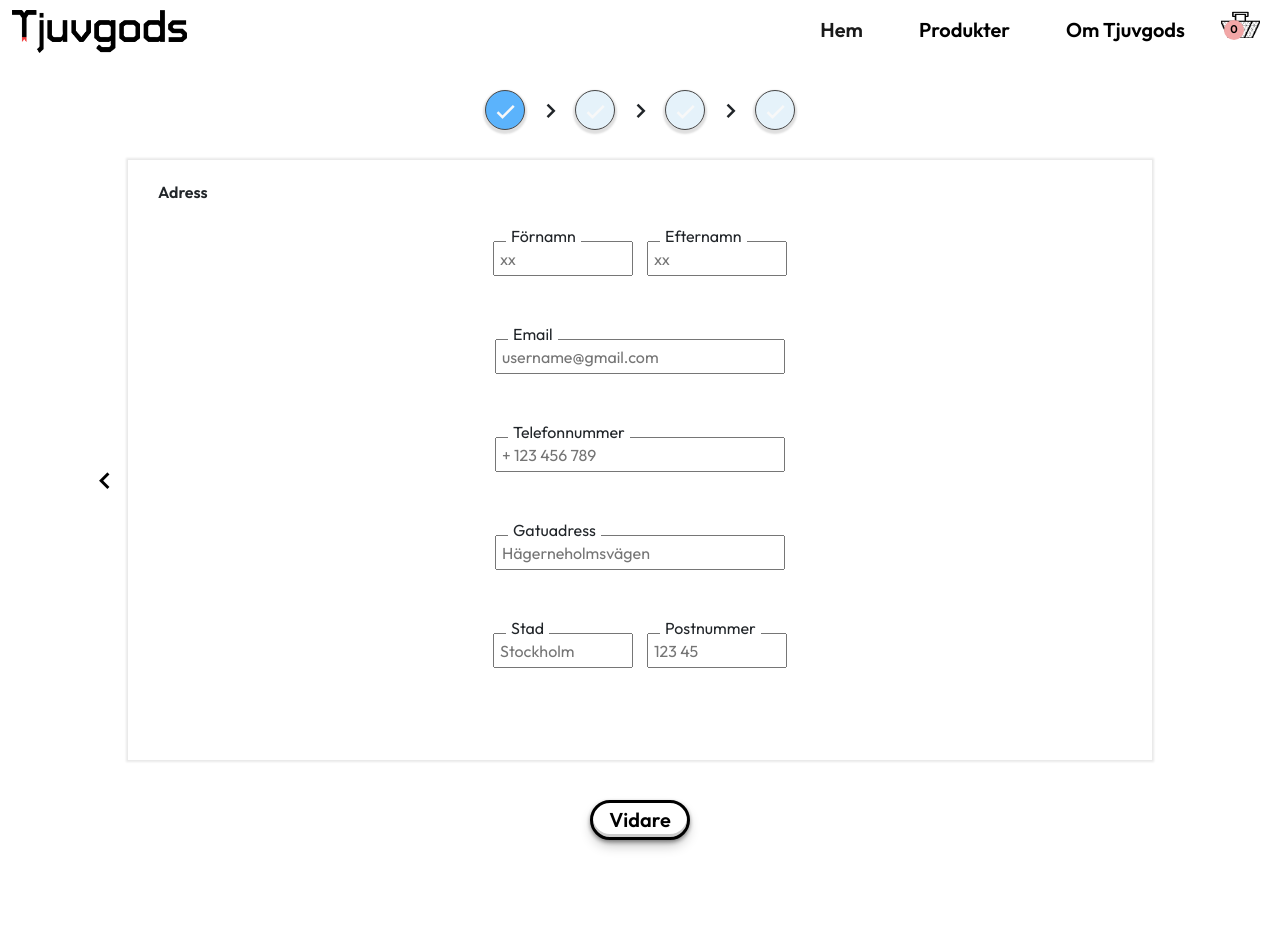
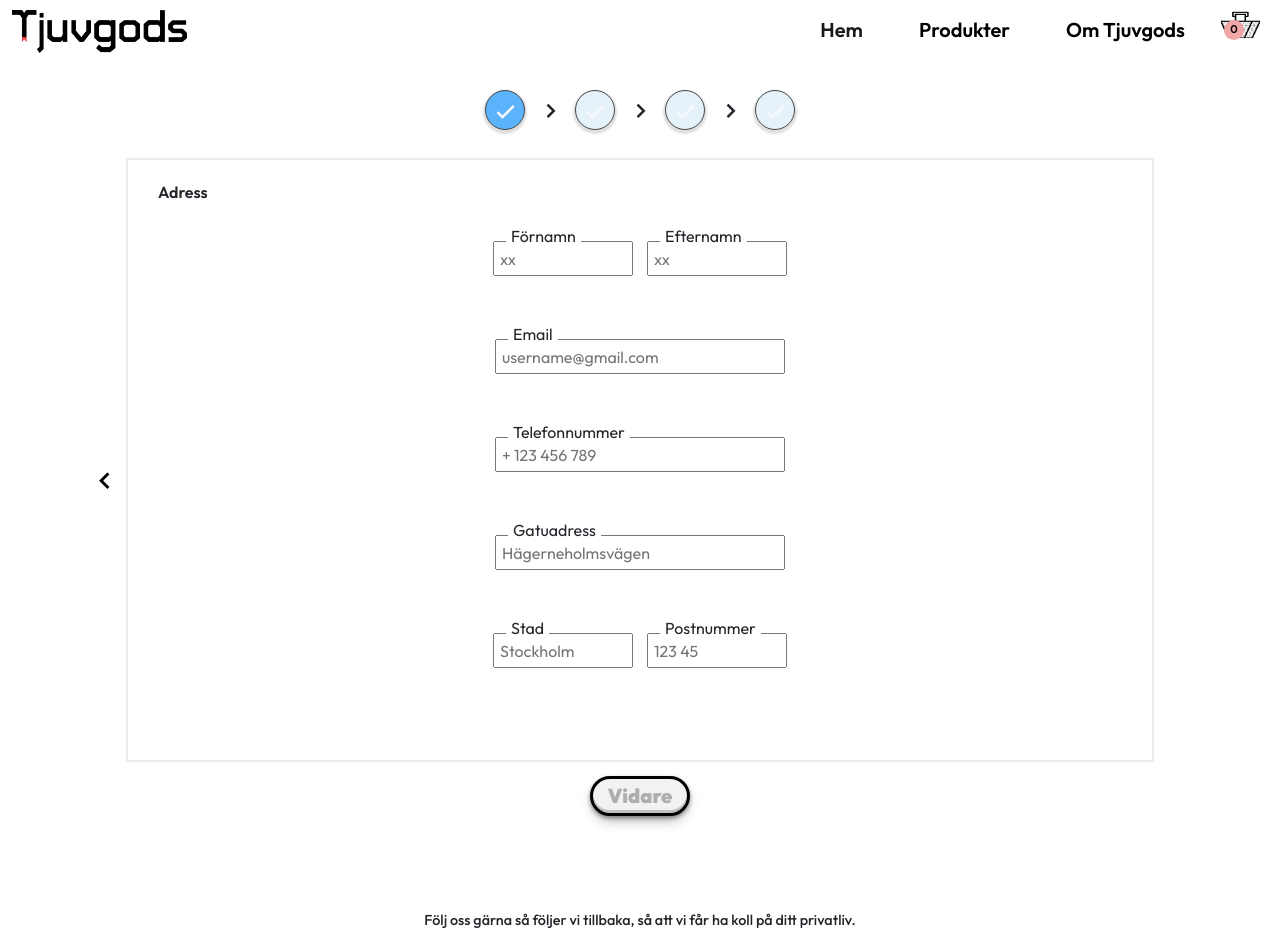
Before and after one commit to PhilipSamuelsson/Tjuvjakt, a Vue app: page /checkout in a window 1280 px wide. Shown: the top 935 px of the page. Built offline with nearby package versions, Linux system fonts and the light colour scheme; a web font is replaced by a local one.

Commit message:
knapp disabled när inte alla fält är ifyllda

```diff
--- a/src/views/CheckoutView.vue
+++ b/src/views/CheckoutView.vue
@@ -93,7 +93,7 @@
     </div>
   </form>
   <RouterLink to="/checkoutsecond" class="underline">
-    <button @click="updateUserInfo()" class="action-btn vidare-btn" type="submit" v-bind:disabled="btnToggler">
+    <button @click="updateUserInfo()" class="vidare-btn" type="submit" v-bind:disabled="btnToggler">
       Vidare
     </button>
   </RouterLink>
@@ -295,6 +295,22 @@ label::before {
   font-weight: 600;
   font-size: 25px;
   background-color: white;
+
+  box-shadow: rgba(0, 0, 0, 0.4) 0px 2px 4px, rgba(0, 0, 0, 0.3) 0px 7px 13px -3px, rgba(0, 0, 0, 0.2) 0px -3px 0px inset;
+    border-radius: 50px;
+    font-size: 1.2rem;
+    padding: .3rem;
+    border: 3px solid var(--black);
+    text-align: center;
+    background: transparent;
+    font-family: Outfit, sans-serif;
+    font-weight: 900;
+    margin-top: 1rem;
+    text-decoration: none;
+    /* color: var(--black); */
+    background-color: var(--grey);
+    transition: all 300ms cubic-bezier(0.23, 1, 0.32, 1);
+    will-change: transform;
 }
 
 .underline {
--- a/src/views/CheckoutViewThird.vue
+++ b/src/views/CheckoutViewThird.vue
@@ -139,7 +139,7 @@
       </RouterLink>
     </div>
     <RouterLink to="/checkoutfourth" class="underline">
-      <button class="action-btn vidare-btn" type="submit" @click="updateBankInfo()" :disabled="btnDisabled">
+      <button class="vidare-btn" type="submit" @click="updateBankInfo()" :disabled="btnDisabled">
         Vidare
       </button>
     </RouterLink>
@@ -381,6 +381,22 @@ label::before {
   font-size: 25px;
   text-decoration: none;
   background-color: white;
+
+  box-shadow: rgba(0, 0, 0, 0.4) 0px 2px 4px, rgba(0, 0, 0, 0.3) 0px 7px 13px -3px, rgba(0, 0, 0, 0.2) 0px -3px 0px inset;
+    border-radius: 50px;
+    font-size: 1.2rem;
+    padding: .3rem;
+    border: 3px solid var(--black);
+    text-align: center;
+    background: transparent;
+    font-family: Outfit, sans-serif;
+    font-weight: 900;
+    margin-top: 1rem;
+    text-decoration: none;
+    /* color: var(--black); */
+    background-color: var(--grey);
+    transition: all 300ms cubic-bezier(0.23, 1, 0.32, 1);
+    will-change: transform;
 }
 
 .underline {
```
